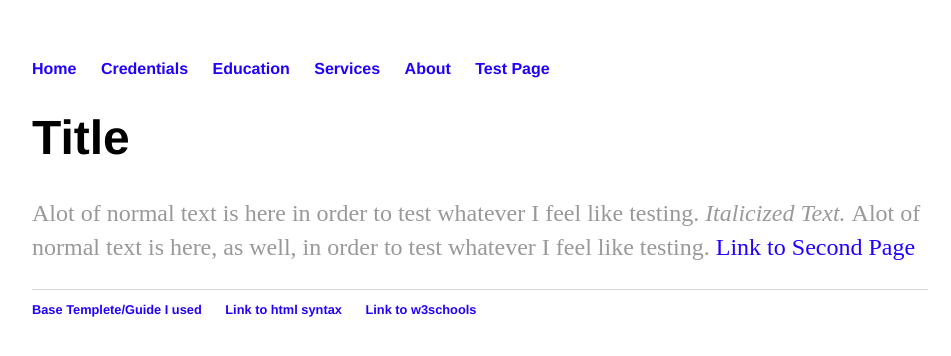
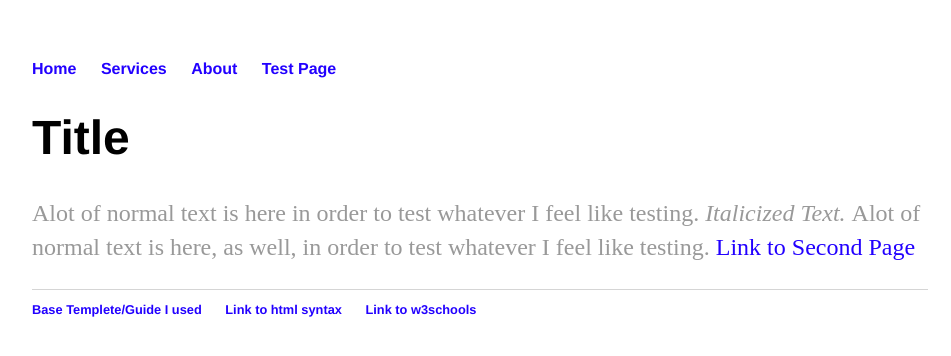
Before and after one commit to ShadowHazel/ShadowHazel.github.io, a Jekyll site: the page built from pages/test/index.html, in a window 1280 px wide. Shown: the top 356 px of the page, without its empty margins (160-1111 px from the left). Built offline with Jekyll 4.4.1, drawn with Linux system fonts in a browser that asks for light colours.

Commit message:
Update 2.html

```diff
--- a/_layouts/2.html
+++ b/_layouts/2.html
@@ -10,8 +10,6 @@
 	        		<!--<li><a href="/cv">Third Page</a></li>
 	        		<li><a href="/blog">Fourth Page</a></li>-->
 				<li><a href="/">Home</a></li>
-				<li><a href="/pages/cred">Credentials</a></li>
-				<li><a href="/pages/edu">Education</a></li>
 				<li><a href="/pages/serv">Services</a></li>
 				<li><a href="/pages/about">About</a></li>
 				<li><a href="/pages/test">Test Page</a></li>
```
